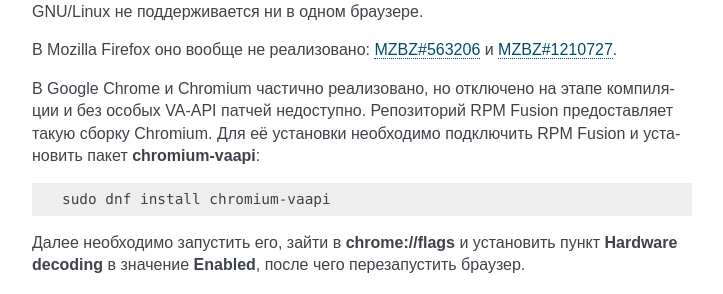
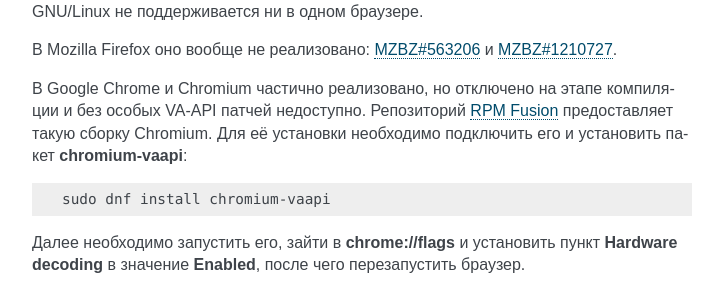
Before and after one commit to RussianFedora/FAQ, a Sphinx documentation site: the page built from source/using-system.rst, in a window 1280 px wide and 900 px high, scrolled down 4836 px. Shown: the part 180-474 px from the top of the window, without its empty margins (388-1111 px from the left). Built offline with Sphinx 7.4.7, drawn with Linux system fonts in a browser that asks for light colours; some of the changed lines change nothing that is shown; some of the changed text lies outside the part shown.

Commit message:
Added internal links to RPM Fusion in Using System page.

```diff
--- a/source/using-system.rst
+++ b/source/using-system.rst
@@ -319,7 +319,7 @@
 
 В Mozilla Firefox оно вообще не реализовано: `MZBZ#563206 <https://bugzilla.mozilla.org/show_bug.cgi?id=563206>`_ и `MZBZ#1210727 <https://bugzilla.mozilla.org/show_bug.cgi?id=1210727>`_.
 
-В Google Chrome и Chromium частично реализовано, но отключено на этапе компиляции и без особых VA-API патчей недоступно. Репозиторий RPM Fusion предоставляет такую сборку Chromium. Для её установки необходимо подключить RPM Fusion и установить пакет **chromium-vaapi**:
+В Google Chrome и Chromium частично реализовано, но отключено на этапе компиляции и без особых VA-API патчей недоступно. Репозиторий :ref:`RPM Fusion <rpmfusion>` предоставляет такую сборку Chromium. Для её установки необходимо подключить его и установить пакет **chromium-vaapi**:
 
 .. code-block:: bash
 
@@ -582,7 +582,7 @@
 Как ускорить кодирование видео с использованием видеокарт NVIDIA?
 ====================================================================
 
-Для этого нужно установить ffmpeg, а также проприетарные драйверы NVIDIA из репозиториев RPM Fusion.
+Для этого нужно установить ffmpeg, а также проприетарные драйверы NVIDIA из репозиториев :ref:`RPM Fusion <rpmfusion>`.
 
 Использование NVENC:
 
@@ -730,7 +730,7 @@
 Как лучше установить Telegram Desktop в Fedora?
 ===================================================
 
-Мы настоятельно рекомендуем устанавливать данный мессенджер исключительно из :ref:`репозиториев <3rd-repositories>` RPM Fusion:
+Мы настоятельно рекомендуем устанавливать данный мессенджер исключительно из :ref:`RPM Fusion <rpmfusion>`:
 
 .. code-block:: bash
 
@@ -751,7 +751,7 @@
  1. удалим старый бинарник и модуль обновления официального клиента, а также их копии из **~/.local/share/TelegramDesktop** и **~/.local/share/TelegramDesktop/tdata**;
  2. удалим ярлыки из **~/.local/share/applications**.
 
-Теперь можно установить :ref:`версию <telegram-fedora>` из RPM Fusion.
+Теперь можно установить :ref:`версию <telegram-fedora>` из :ref:`RPM Fusion <rpmfusion>`.
 
 .. index:: memory depuplication, дедупликация памяти
 .. _deduplication-memory:
@@ -820,7 +820,7 @@
 
 Файловая система exFAT защищена множеством патентов Microsoft, поэтому она не может быть включена в ядро Linux и соответственно быть доступной в Fedora по умолчанию.
 
-Для того, чтобы использовать её, необходимо установить пакет **fuse-exfat** из :ref:`репозитория <3rd-repositories>` RPM Fusion:
+Для того, чтобы использовать её, необходимо установить пакет **fuse-exfat** из :ref:`репозитория <3rd-repositories>` :ref:`RPM Fusion <rpmfusion>`:
 
 .. code-block:: bash
 
```
